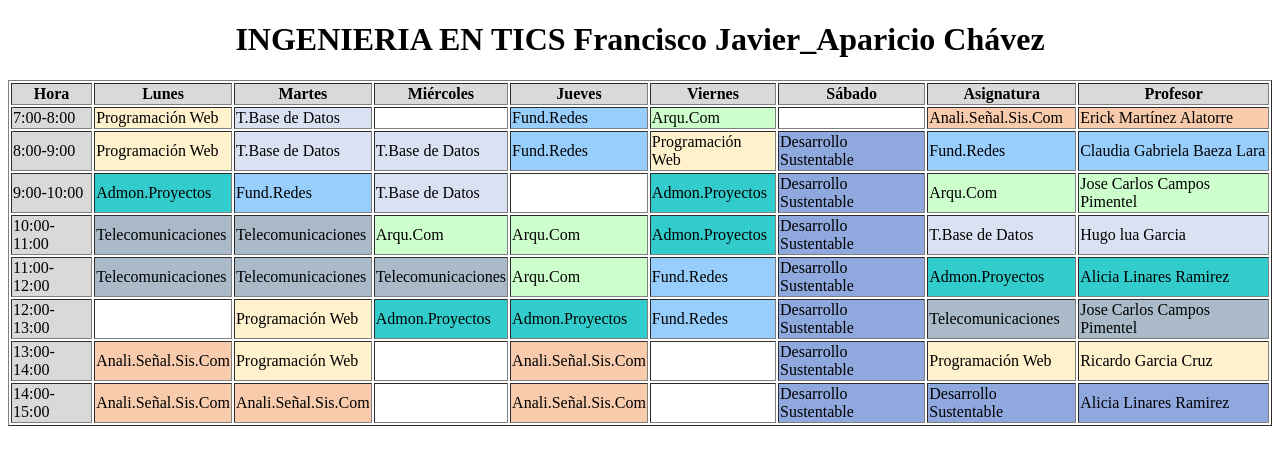
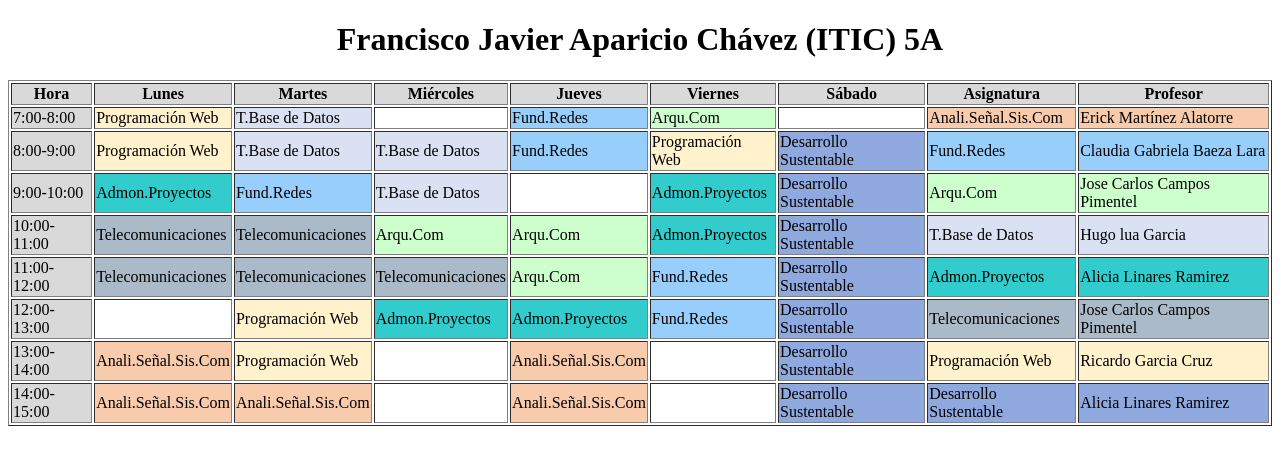
Before and after one commit to faparicio0623-hue/Horario, a plain HTML site: page index.html in a window 1280 px wide. Drawn offline with Linux system fonts and the light colour scheme.

Commit message:
Se cambio el título del Horario

```diff
--- a/index.html
+++ b/index.html
@@ -9,7 +9,7 @@
 
 <body>
     <center>
-        <h1>INGENIERIA EN TICS Francisco Javier_Aparicio Chávez</h1>
+        <h1>Francisco Javier Aparicio Chávez (ITIC) 5A</h1>
         <table border="1">
             <tr bgcolor="#D9D9D9">
                 <th>Hora</th>
```
